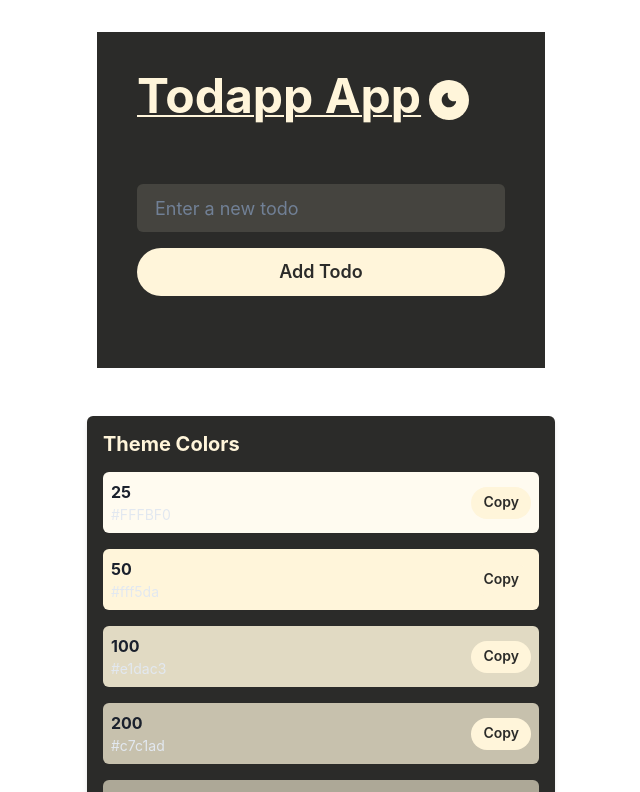
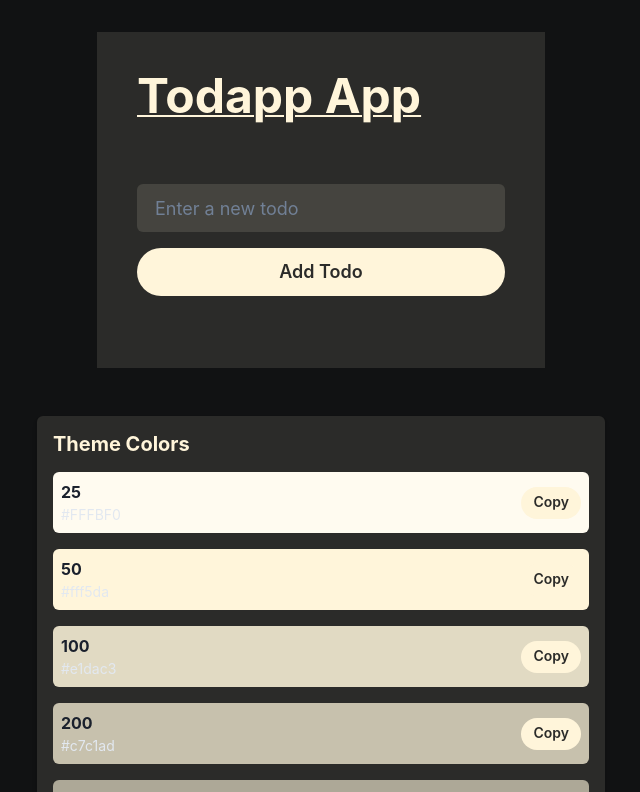
Before and after one commit to Luenelab/brainy, a React (Create React App) app: page / in a window 1280 px wide. Shown: the top 792 px of the page, without its empty margins (319-959 px from the left). Built offline with nearby package versions, Linux system fonts and the light colour scheme.

Commit message:
changing background, removing colormode icon. building

```diff
--- a/src/App.js
+++ b/src/App.js
@@ -35,7 +35,6 @@ function App() {
   const [newTodo, setNewTodo] = React.useState('');
   const [isOpen, setIsOpen] = React.useState(false);
   const [todoToDelete, setTodoToDelete] = React.useState(null);
-  const { colorMode, toggleColorMode } = useColorMode();
 
   const addTodo = (text) => {
     const newTodo = { id: Date.now(), text };
@@ -102,12 +101,7 @@ function App() {
           <span style={{ textDecoration: 'underline solid rgba(255, 245, 218, 1)', textDecorationThickness: '2px', textUnderlineOffset: '2px', transition: 'background-size 400ms cubic-bezier(0.8, 0, 0.2, 1), text-decoration-color 400ms cubic-bezier(0.8, 0, 0.2, 1)' }}>
             Todapp App
           </span>
-          <IconButton
-            aria-label="Toggle color mode"
-            icon={colorMode === 'dark' ? <SunIcon /> : <MoonIcon />}
-            onClick={toggleColorMode}
-            ml={2}
-          />
+
         </Heading>
 
         <TodoInput addTodo={addTodo} newTodo={newTodo} setNewTodo={setNewTodo} />
--- a/src/ColorOverview.js
+++ b/src/ColorOverview.js
@@ -5,7 +5,7 @@ const ColorOverview = ({ themeColors }) => {
   const colorEntries = Object.entries(themeColors);
 
   return (
-    <Box maxW="500px" mx="auto" mt={8} p={4}>
+    <Box maxW="600px" mx="auto" mt={8} p={4}>
       <Box bg="brand.800" color="brand.50" borderRadius="md" p={4} boxShadow="md" mb={6}>
         <Heading as="h2" size="md" mb={4}>Theme Colors</Heading>
         <VStack align="stretch">
--- a/src/theme.js
+++ b/src/theme.js
@@ -20,6 +20,15 @@ const customTheme = extendTheme({
   fonts: {
     heading: 'Inter, sans-serif',
     body: 'Inter, sans-serif',
+  },
+
+  styles: {
+    global: {
+      body: {
+        bg: 'brand.900', // Set background color to brand.900
+        color: 'brand.50', // Text color
+      },
+    },
   },
   components: {
     Badge: {
```
Also changed, not shown: 7 other files (tests, documents, lock files or other folders).
